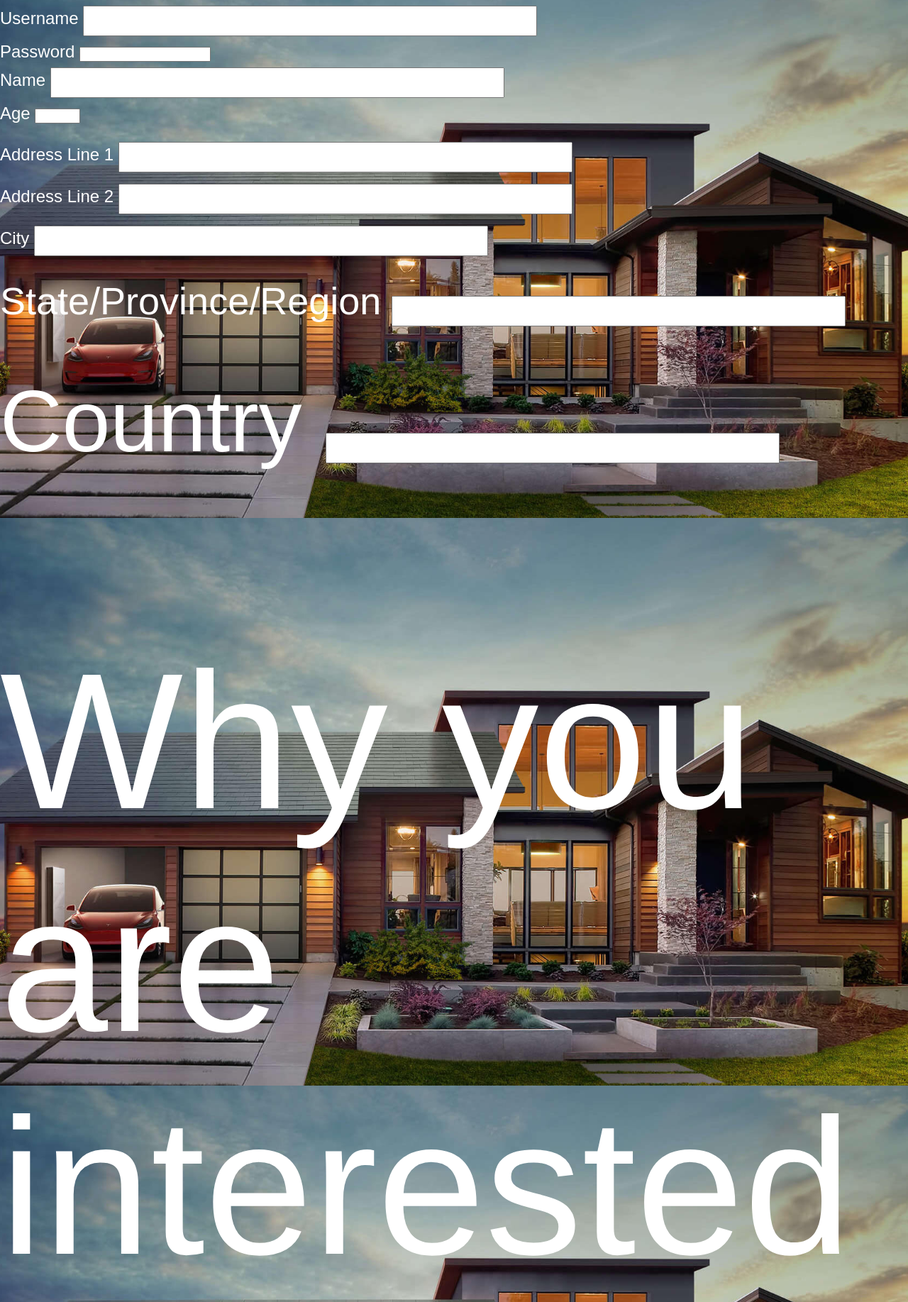
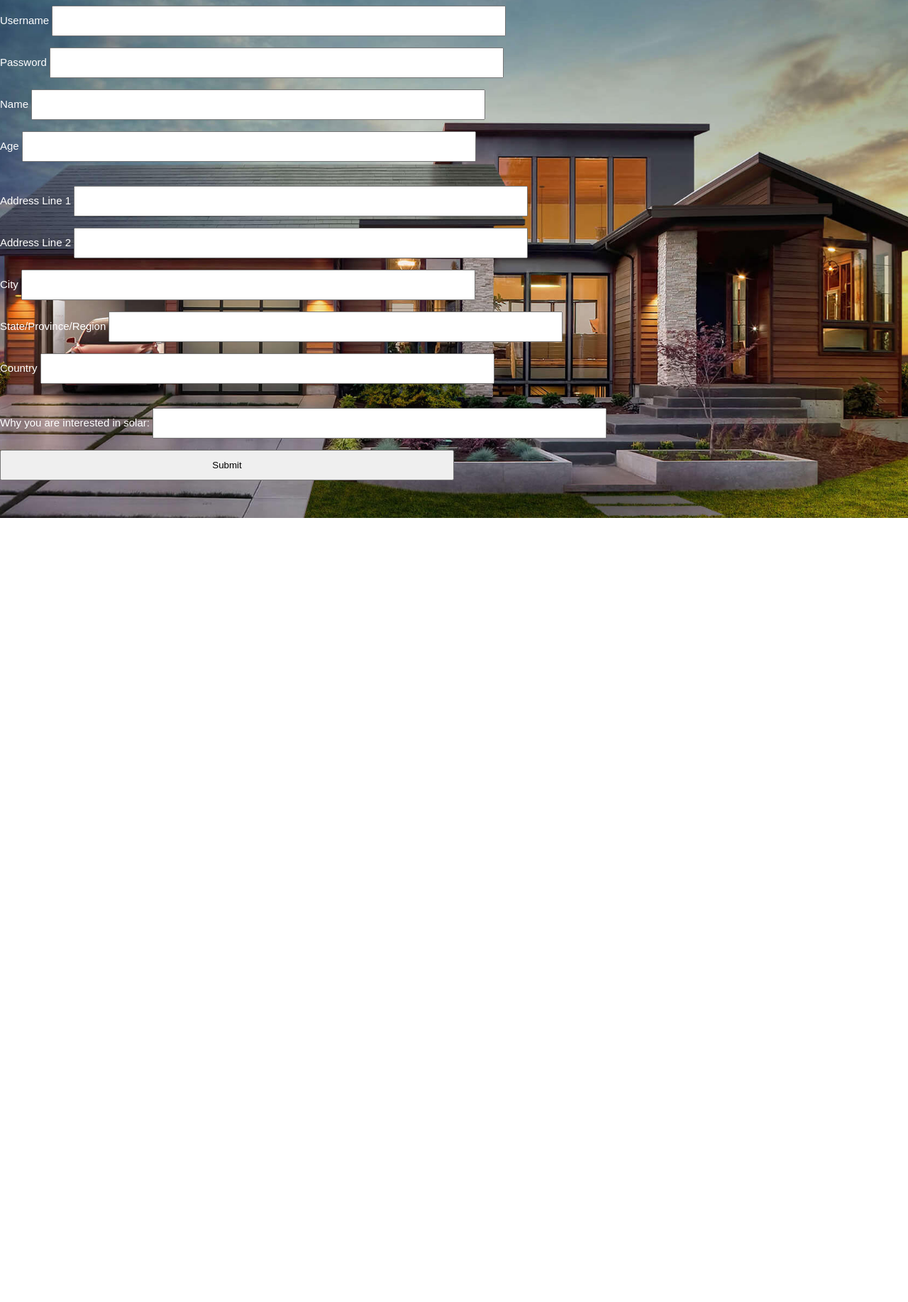
Before and after one commit to karenytu/solarcitychallenge, a PHP site: page /index.php in a window 1280 px wide. Shown: the part 70-1905 px from the top of the page at 71% size. After the commit the page ends 800 px from the top, so only its background shows below. Run offline with PHP 8.4, Linux system fonts and the light colour scheme.

Commit message:
form style 2

```diff
--- a/styles.css
+++ b/styles.css
@@ -123,24 +123,24 @@ h1 {
 	background-color: rgb(0, 153, 0);
 }
 
-input[type=text] {
+input{
 	width: 50%;
 	padding:12px 20px;
 	margin: 8px 0;
 	box-sizing: border-box;
 }
 
-input[type=text]:hover {
+input:hover {
 	border-color: rgb(0, 153,0);
 }
 
-input[type=text]:focus {
+input:focus {
 	border-color: rgb(255, 0,0);
 }
 
 label {
 	font-family: 'Helvetica Light', sans-serif;
-	font-size:1.5em;
+	font-size:15px;
 	font-weight: lighter;
 	color:#ffffff;
 }
```
